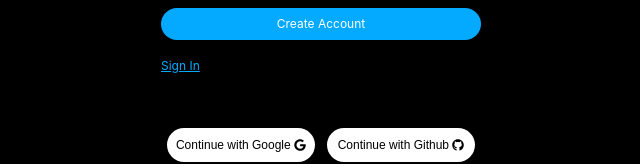
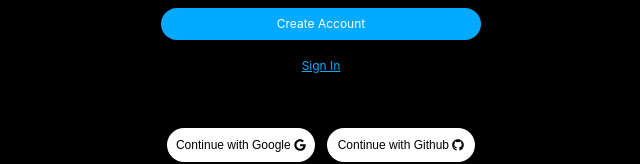
Before and after one commit to HanMG/nwitter, a React (Create React App) app: page /#/ in a window 1280 px wide. Shown: the part 393-557 px from the top of the page, without its empty margins (319-959 px from the left). Built offline with nearby package versions, Linux system fonts and the light colour scheme; no server answers.

Commit message:
fixing css

```diff
--- a/src/style.css
+++ b/src/style.css
@@ -274,6 +274,7 @@
   display: block;
   font-size: 12px;
   text-decoration: underline;
+  text-align: center;
 }
 
 .navUl {
```
Also changed, not shown: package.json (+6 -2 lines), 1 other file (tests, documents, lock files or other folders).
